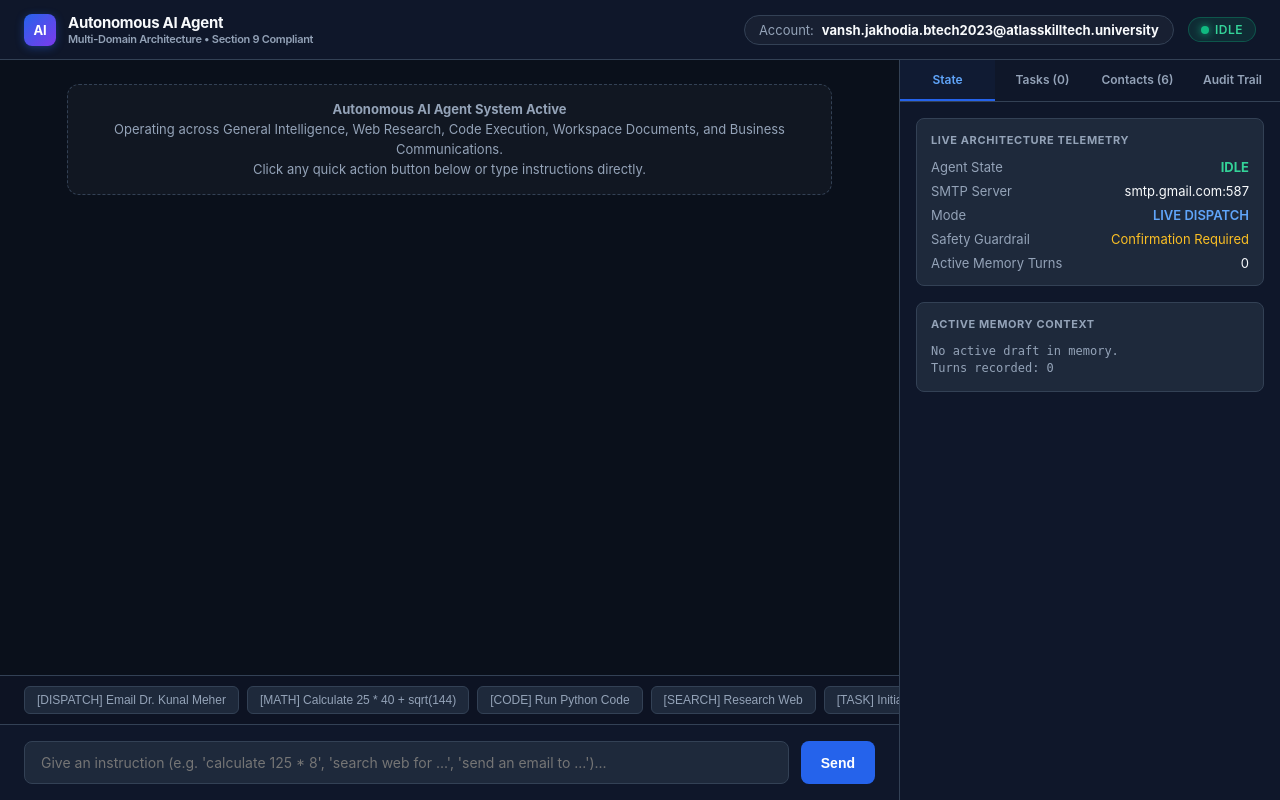
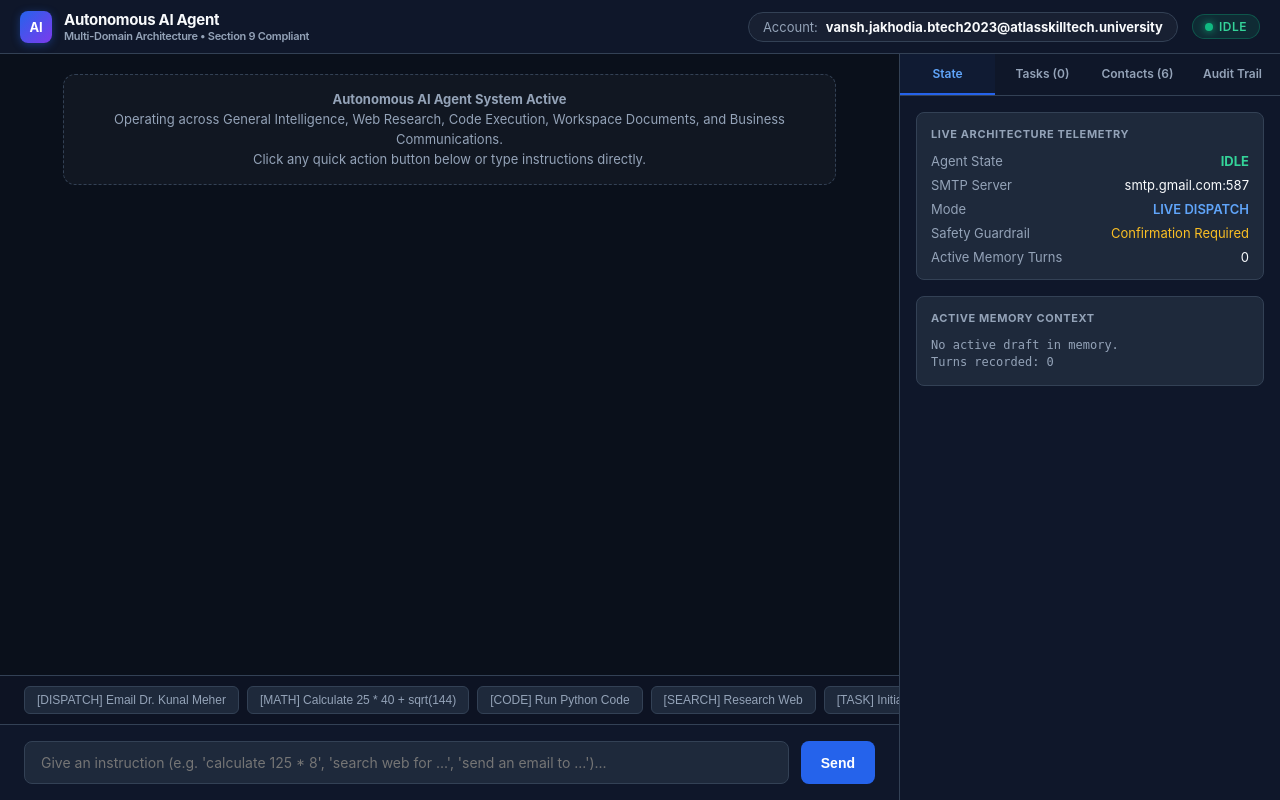
Before and after one commit to vanshjakhodia/AI-Agent, a FastAPI app: page / in a window 1280 px wide. Run offline with FastAPI, Linux system fonts and the light colour scheme; data that the repository does not hold is empty.

Commit message:
Fix layout CSS with viewport-locked fixed body and scrollable chat stream

```diff
--- a/templates/index.html
+++ b/templates/index.html
@@ -26,26 +26,37 @@
       font-family: var(--font-stack);
       background: var(--bg);
       color: var(--text-main);
+      width: 100%;
       height: 100%;
-      height: 100dvh;
+      margin: 0;
+      padding: 0;
       overflow: hidden;
       -webkit-font-smoothing: antialiased;
     }
     body {
       display: flex;
       flex-direction: column;
+      position: fixed;
+      top: 0;
+      left: 0;
+      right: 0;
+      bottom: 0;
+      width: 100vw;
+      height: 100vh;
+      height: 100dvh;
     }
 
     /* Header */
     header {
-      height: 60px;
-      min-height: 60px;
+      height: 54px;
+      min-height: 54px;
+      max-height: 54px;
       background: var(--panel-bg);
       border-bottom: 1px solid var(--card-border);
       display: flex;
       align-items: center;
       justify-content: space-between;
-      padding: 0 24px;
+      padding: 0 20px;
       flex-shrink: 0;
       z-index: 10;
     }
@@ -106,10 +117,11 @@
 
     /* Main Workspace */
     main {
-      flex: 1;
+      flex: 1 1 0;
+      min-height: 0;
+      height: calc(100% - 54px);
       display: grid;
       grid-template-columns: 1fr 380px;
-      height: calc(100vh - 60px);
       overflow: hidden;
     }
 
@@ -120,16 +132,37 @@
       border-right: 1px solid var(--card-border);
       background: rgba(15, 23, 42, 0.3);
       height: 100%;
+      min-height: 0;
       min-width: 0;
+      overflow: hidden;
     }
     .chat-stream {
-      flex: 1;
-      padding: 24px;
-      overflow-y: auto;
+      flex: 1 1 0;
+      min-height: 0;
+      padding: 20px;
+      overflow-y: scroll;
+      overflow-x: hidden;
       display: flex;
       flex-direction: column;
-      gap: 18px;
+      gap: 16px;
+      -webkit-overflow-scrolling: touch;
+      scrollbar-width: thin;
+      scrollbar-color: rgba(255, 255, 255, 0.25) rgba(0, 0, 0, 0.2);
     }
+    .chat-stream::-webkit-scrollbar {
+      width: 8px;
+    }
+    .chat-stream::-webkit-scrollbar-track {
+      background: rgba(0, 0, 0, 0.2);
+    }
+    .chat-stream::-webkit-scrollbar-thumb {
+      background: rgba(255, 255, 255, 0.25);
+      border-radius: 4px;
+    }
+    .chat-stream::-webkit-scrollbar-thumb:hover {
+      background: rgba(255, 255, 255, 0.45);
+    }
+
     .message {
       max-width: 82%;
       padding: 14px 18px;
```
